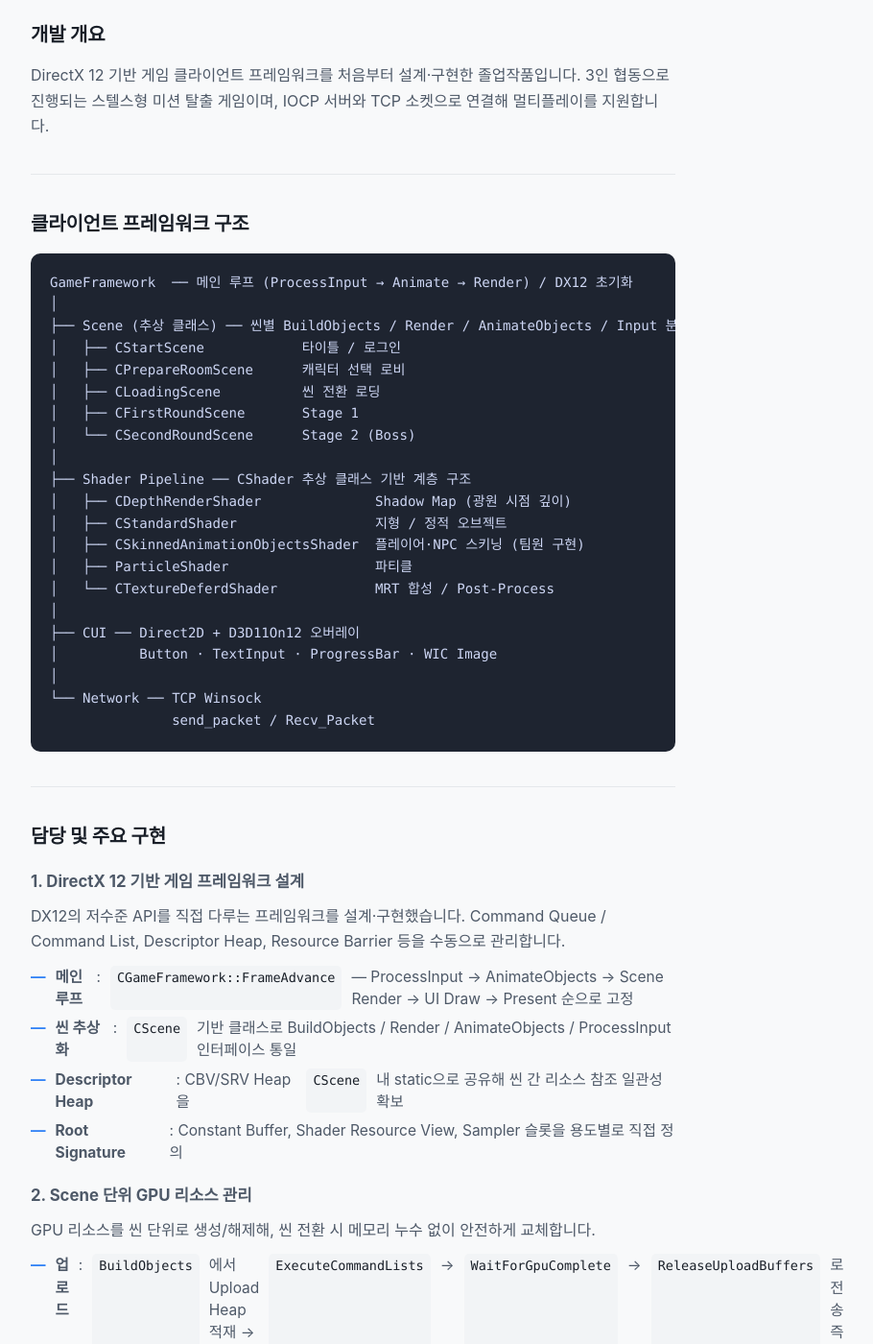
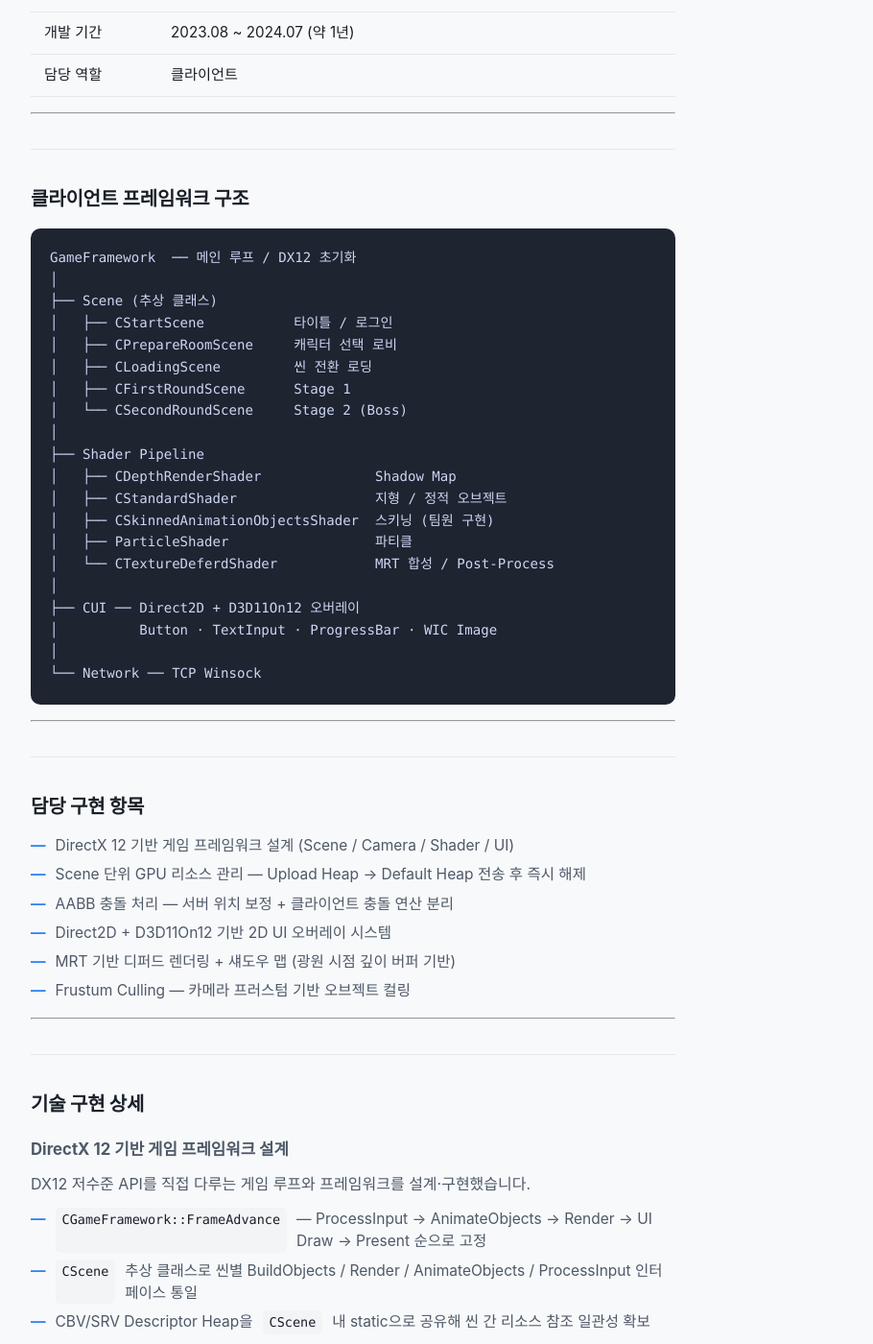
Before and after one commit to KimJinsun610/KimJinsun610.github.io, a Jekyll site: the page built from projects/cyberz.md, in a window 1280 px wide and 1400 px high, scrolled down 601 px. Shown: the whole window at 96% size, without its empty margins (272-1182 px from the left). Built offline with Jekyll 4.4.1, drawn with Linux system fonts in a browser that asks for light colours; some web fonts are replaced; some of the changed text lies outside the part shown.

Commit message:
Update cyberz.md

````diff
--- a/projects/cyberz.md
+++ b/projects/cyberz.md
@@ -11,34 +13,36 @@
   <a class="btn btn-primary" href="NOTION_DETAIL_URL" target="_blank">개발 상세 (Notion) →</a>
 </div>
 
-| | |
-|---|---|
-| **기간** | 2023.08 – 2024.07 |
-| **인원** | 3명 (클라이언트 2, 서버 1) |
-| **역할** | 클라이언트 |
-| **언어** | C++, HLSL |
-| **환경** | DirectX 12, Direct2D, IOCP |
+---
 
-## 개발 개요
+## 개요
 
-DirectX 12 기반 게임 클라이언트 프레임워크를 처음부터 설계·구현한 졸업작품입니다. 3인 협동으로 진행되는 스텔스형 미션 탈출 게임이며, IOCP 서버와 TCP 소켓으로 연결해 멀티플레이를 지원합니다.
+| 항목 | 내용 |
+|------|------|
+| 개발 언어 | C++, HLSL |
+| 개발 환경 | Visual Studio 2022, DirectX 12, Direct2D, IOCP |
+| 개발 인원 | 3명 (클라이언트 2, 서버 1) |
+| 개발 기간 | 2023.08 ~ 2024.07 (약 1년) |
+| 담당 역할 | 클라이언트 |
+
+---
 
 ## 클라이언트 프레임워크 구조
 
-```text
-GameFramework  ── 메인 루프 (ProcessInput → Animate → Render) / DX12 초기화
+```
+GameFramework  ── 메인 루프 / DX12 초기화
 │
-├── Scene (추상 클래스) ── 씬별 BuildObjects / Render / AnimateObjects / Input 분리
-│   ├── CStartScene            타이틀 / 로그인
-│   ├── CPrepareRoomScene      캐릭터 선택 로비
-│   ├── CLoadingScene          씬 전환 로딩
-│   ├── CFirstRoundScene       Stage 1
-│   └── CSecondRoundScene      Stage 2 (Boss)
+├── Scene (추상 클래스)
+│   ├── CStartScene           타이틀 / 로그인
+│   ├── CPrepareRoomScene     캐릭터 선택 로비
+│   ├── CLoadingScene         씬 전환 로딩
+│   ├── CFirstRoundScene      Stage 1
+│   └── CSecondRoundScene     Stage 2 (Boss)
 │
-├── Shader Pipeline ── CShader 추상 클래스 기반 계층 구조
-│   ├── CDepthRenderShader              Shadow Map (광원 시점 깊이)
+├── Shader Pipeline
+│   ├── CDepthRenderShader              Shadow Map
 │   ├── CStandardShader                 지형 / 정적 오브젝트
-│   ├── CSkinnedAnimationObjectsShader  플레이어·NPC 스키닝 (팀원 구현)
+│   ├── CSkinnedAnimationObjectsShader  스키닝 (팀원 구현)
 │   ├── ParticleShader                  파티클
 │   └── CTextureDeferdShader            MRT 합성 / Post-Process
 │
@@ -46,61 +50,93 @@
 │          Button · TextInput · ProgressBar · WIC Image
 │
 └── Network ── TCP Winsock
-               send_packet / Recv_Packet
 ```
 
-## 담당 및 주요 구현
+---
 
-### 1. DirectX 12 기반 게임 프레임워크 설계
+## 담당 구현 항목
 
-DX12의 저수준 API를 직접 다루는 프레임워크를 설계·구현했습니다. Command Queue / Command List, Descriptor Heap, Resource Barrier 등을 수동으로 관리합니다.
+- DirectX 12 기반 게임 프레임워크 설계 (Scene / Camera / Shader / UI)
+- Scene 단위 GPU 리소스 관리 — Upload Heap → Default Heap 전송 후 즉시 해제
+- AABB 충돌 처리 — 서버 위치 보정 + 클라이언트 충돌 연산 분리
+- Direct2D + D3D11On12 기반 2D UI 오버레이 시스템
+- MRT 기반 디퍼드 렌더링 + 섀도우 맵 (광원 시점 깊이 버퍼 기반)
+- Frustum Culling — 카메라 프러스텀 기반 오브젝트 컬링
 
-- **메인 루프**: `CGameFramework::FrameAdvance` — ProcessInput → AnimateObjects → Scene Render → UI Draw → Present 순으로 고정
-- **씬 추상화**: `CScene` 기반 클래스로 BuildObjects / Render / AnimateObjects / ProcessInput 인터페이스 통일
-- **Descriptor Heap**: CBV/SRV Heap을 `CScene` 내 static으로 공유해 씬 간 리소스 참조 일관성 확보
-- **Root Signature**: Constant Buffer, Shader Resource View, Sampler 슬롯을 용도별로 직접 정의
+---
 
-### 2. Scene 단위 GPU 리소스 관리
+## 기술 구현 상세
 
-GPU 리소스를 씬 단위로 생성/해제해, 씬 전환 시 메모리 누수 없이 안전하게 교체합니다.
+### DirectX 12 기반 게임 프레임워크 설계
 
-- **업로드**: `BuildObjects`에서 Upload Heap 적재 → `ExecuteCommandLists` → `WaitForGpuComplete` → `ReleaseUploadBuffers`로 전송 즉시 정리
-- **전환**: `ChangeScene`에서 `ReleaseObjects` 완전 해제 후 새 씬 생성 / `BuildObjects` 순서로 진행
-- **소멸 패턴**: 모든 DX12 리소스에 Reference Count 기반 `AddRef / Release` 패턴을 일관 적용
+DX12 저수준 API를 직접 다루는 게임 루프와 프레임워크를 설계·구현했습니다.
 
-### 3. AABB 충돌 처리
+- `CGameFramework::FrameAdvance` — ProcessInput → AnimateObjects → Render → UI Draw → Present 순으로 고정
+- `CScene` 추상 클래스로 씬별 BuildObjects / Render / AnimateObjects / ProcessInput 인터페이스 통일
+- CBV/SRV Descriptor Heap을 `CScene` 내 static으로 공유해 씬 간 리소스 참조 일관성 확보
+- Root Signature에 Constant Buffer, SRV, Sampler 슬롯을 용도별로 직접 정의
 
-플레이어와 지형 오브젝트 간 충돌을 클라이언트에서 연산하고, 권위 서버가 최종 위치를 보정하는 구조입니다.
+---
+
+### Scene 단위 GPU 리소스 관리
+
+씬 전환 시 GPU 리소스를 안전하게 해제하고 재생성하는 패턴을 직접 구현했습니다.
+
+- `BuildObjects` — Upload Heap 적재 → `ExecuteCommandLists` → `WaitForGpuComplete` → `ReleaseUploadBuffers` 즉시 정리
+- `ChangeScene` — `ReleaseObjects` 완전 해제 후 새 씬 `BuildObjects` 순서로 진행
+- 모든 DX12 리소스에 Reference Count 기반 `AddRef / Release` 패턴 일관 적용
+
+---
+
+### AABB 충돌 처리
+
+클라이언트에서 충돌을 연산하고 권위 서버가 최종 위치를 보정하는 구조입니다.
 
 - `BoundingOrientedBox`의 orientation quaternion을 항등 값으로 고정해 AABB처럼 동작
-- `CheckObjByObjCollition`: 대상 박스 코너 8개 → 각 면(삼각형 2개) 교차 검사 → 충돌 면의 법선 벡터 추출 → 이동 보정 방향 결정
-- **권위 서버 보정**: 서버가 `send_update_packet`으로 최종 위치 전송, 클라이언트는 수신한 위치로 즉시 덮어쓰기
+- 대상 박스 코너 8개 → 각 면(삼각형 2개) 교차 검사 → 충돌 면의 법선 벡터 추출 → 이동 보정 방향 결정
+- 서버가 `send_update_packet`으로 최종 위치 전송, 클라이언트는 수신한 위치로 즉시 덮어쓰기
 
-### 4. Direct2D + D3D11On12 UI 오버레이
+<a class="btn" href="NOTION_DETAIL_URL" target="_blank">개발 상세 (Notion)</a>
+
+---
+
+### Direct2D + D3D11On12 UI 오버레이
 
 DX12 파이프라인 위에 Direct2D UI를 올리기 위해 D3D11On12 인터롭 레이어를 직접 구성했습니다.
 
 - `D3D11On12CreateDevice`로 D3D11 장치를 DX12 Command Queue에 연결
 - SwapChain 백버퍼를 D2D RenderTarget으로 래핑 → 3D 렌더 완료 후 동일 백버퍼에 2D UI 오버레이
-- **컴포넌트**: DirectWrite 텍스트, WIC 이미지 로더, 버튼·텍스트 입력·프로그레스바 직접 구현
+- DirectWrite 텍스트, WIC 이미지 로더, 버튼·텍스트 입력·프로그레스바 컴포넌트 직접 구현
 - 씬별 독립 `CUI` 인스턴스로 타이틀 / 로비 / 인게임 UI 분리 관리
 
-### 5. MRT 기반 디퍼드 렌더링 + 섀도우 맵
+---
 
-#### 디퍼드 렌더링
+### MRT 기반 디퍼드 렌더링 + 섀도우 맵
 
-- MRT 4채널(`Albedo`, `Normal`, `Material`, `Depth(R32F)`)에 G-Buffer 기록
+**디퍼드 렌더링**
+
+- MRT 4채널 (`Albedo`, `Normal`, `Material`, `Depth(R32F)`) 에 G-Buffer 기록
 - `CTextureDeferdShader`가 Screen-space Quad에서 4채널을 합성해 최종 픽셀 색상 출력
 - `PS_CB_DRAW_OPTIONS` 상수 버퍼로 그림자 ON/OFF 등 드로우 옵션을 픽셀 셰이더에 전달
 
-#### 섀도우 맵
+**섀도우 맵**
 
 - `CDepthRenderShader`가 광원 시점에서 씬 전체를 깊이 텍스처로 렌더링
-- `TOLIGHTSPACES` 상수 버퍼(광원 View·Projection 행렬)를 G-Buffer 합성 셰이더에 바인딩해 Shadow Lookup 수행
+- `TOLIGHTSPACES` 상수 버퍼 (광원 View·Projection 행렬) 를 합성 셰이더에 바인딩해 Shadow Lookup 수행
 - 플레이어 / 적 / 보스 / 지형을 별도 Pass로 분리해 그림자 레이어 제어
 
-### 6. Frustum Culling
+<a class="btn" href="NOTION_DETAIL_URL" target="_blank">개발 상세 (Notion)</a>
+
+---
+
+### Frustum Culling
 
 - 카메라 프러스텀 6개 평면을 매 프레임 갱신 (`Frustum::FinalUpdate`)
 - 오브젝트 렌더 전 `CThirdPersonCamera::IsInFrustum(boundingBox)` 검사 → 프러스텀 밖이면 드로우콜 스킵
 - 대형 맵에서 화면 밖 오브젝트의 불필요한 GPU 호출 제거
+
+---
+
+<div class="card-links" style="margin-top:40px;">
+  <a class="btn btn-primary" href="/">← 목록으로</a>
+</div>
````
Also changed, not shown: other parts of projects/cyberz.md (+4 -2 lines).
